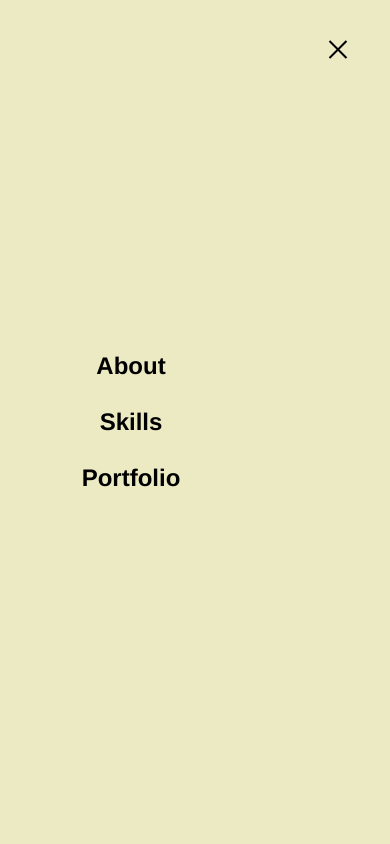
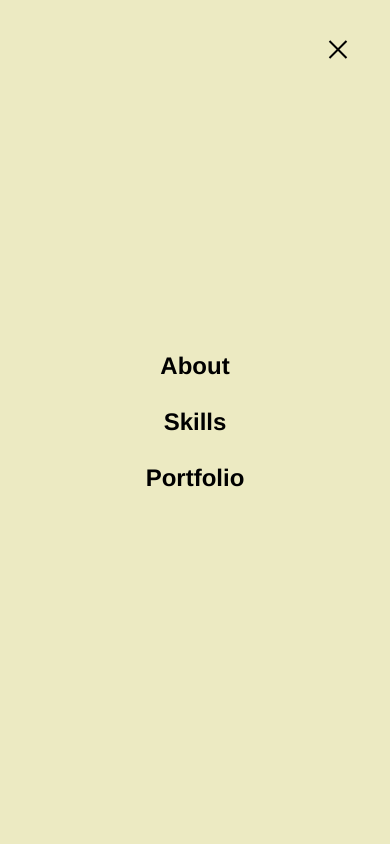
Before and after one commit to mariesvmadrazo/mariesvmadrazo.github.io, a Vue app: page / in a window 390 px wide. Both pictures are taken after a click on the button 338 px from the left and 52 px from the top of the page. Shown: the top 844 px of the page. Built offline with nearby package versions, Linux system fonts and the light colour scheme.

Commit message:
center hamburger menu items

```diff
--- a/src/components/Navbar.vue
+++ b/src/components/Navbar.vue
@@ -10,8 +10,9 @@
             <span class="hamburger-bottom"></span>
         </button>
     </div>
-    <div id="menu" class="fixed flex flex-col items-center justify-center top-0 bottom-0 left-0 right-0 -ml-32 space-y-6 text-black font-bold text-2xl bg-lightYellow" :class="{ hidden: !isMenuActive }">
-      <div v-for="(shortCut, i) in shortCuts" :key="`shortcut-${i+1}`"><span @click="$emit('short-cut', shortCut && shortCut.link)" class="cursor-pointer">{{ shortCut.name }}</span></div>
+    <div id="menu" class="fixed flex flex-col items-center justify-center top-0 bottom-0 left-0 right-0 space-y-6 text-black font-bold text-2xl bg-lightYellow" :class="{ hidden: !isMenuActive }">
+      <div v-for="(shortCut, i) in shortCuts" :key="`shortcut-${i+1}`" @click="$emit('short-cut', shortCut && shortCut.link)" class="cursor-pointer">{{ shortCut.name }}
+      </div>
     </div>
   </nav>
 </template>
```
